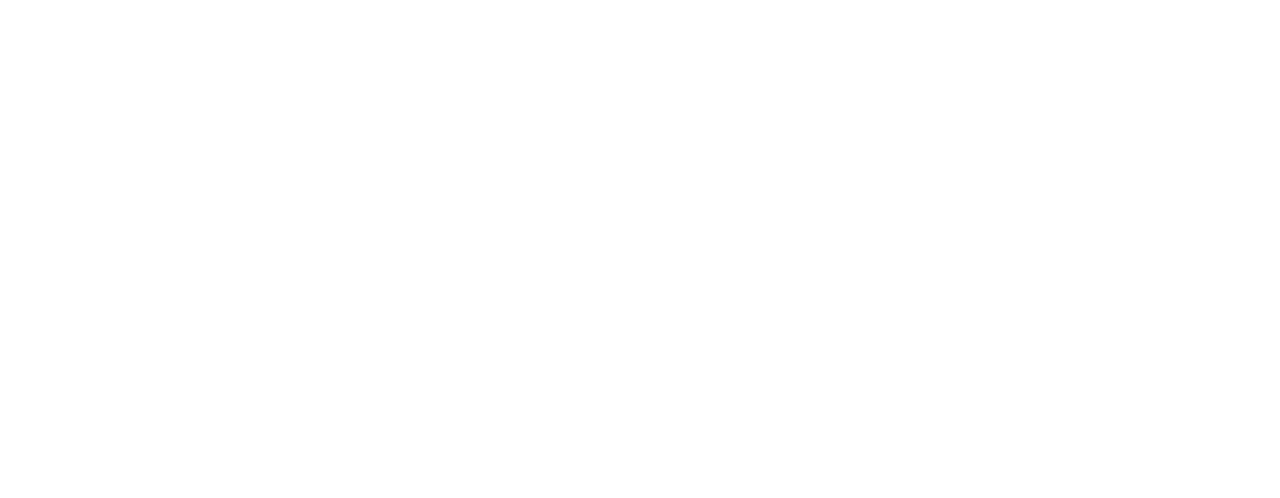
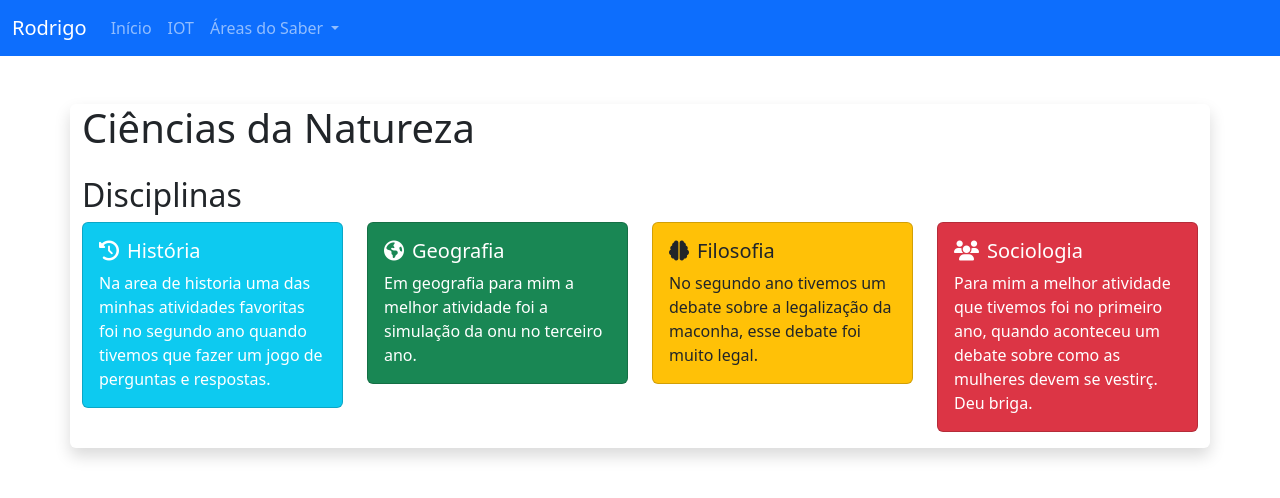
Before and after one commit to VoxPo/RodrigoPortfolio, a plain HTML site: page ciencias-natureza.html in a window 1280 px wide. Drawn offline with nearby package versions, Linux system fonts and the light colour scheme.

Commit message:
humanas pronto

```diff
--- a/ciencias-natureza.html
+++ b/ciencias-natureza.html
@@ -0,0 +1,92 @@
+<!DOCTYPE html>
+<html lang="pt-br">
+<head>
+    <meta charset="UTF-8">
+    <meta name="viewport" content="width=device-width, initial-scale=1.0">
+    <title>Ciências Humanas - Meu Portfólio</title>
+    <link href="https://cdn.jsdelivr.net/npm/bootstrap@5.3.0/dist/css/bootstrap.min.css" rel="stylesheet">
+    <link rel="stylesheet" href="https://cdnjs.cloudflare.com/ajax/libs/font-awesome/6.4.0/css/all.min.css">
+    <link href="style.css" rel="stylesheet">
+</head>
+<body>
+    <nav class="navbar navbar-expand-lg navbar-dark bg-primary">
+        <div class="container-fluid">
+            <a class="navbar-brand" href="index.html">Rodrigo</a>
+            <button class="navbar-toggler" type="button" data-bs-toggle="collapse" data-bs-target="#navbarNavDropdown">
+                <span class="navbar-toggler-icon"></span>
+            </button>
+            <div class="collapse navbar-collapse" id="navbarNavDropdown">
+                <ul class="navbar-nav">
+                    <li class="nav-item">
+                        <a class="nav-link" href="index.html">Início</a>
+                    </li>
+                    <li class="nav-item">
+                        <a class="nav-link" href="iot.html">IOT</a>
+                    </li>
+                    <li class="nav-item dropdown">
+                        <a class="nav-link dropdown-toggle" href="#" id="navbarDropdownMenuLink" role="button" data-bs-toggle="dropdown">
+                            Áreas do Saber
+                        </a>
+                        <ul class="dropdown-menu">
+                            <li><a class="dropdown-item" href="ciencias-humanas.html">Ciências Humanas</a></li>
+                            <li><a class="dropdown-item" href="ciencias-natureza.html">Ciências da Natureza</a></li>
+                            <li><a class="dropdown-item" href="linguagens.html">Linguagens</a></li>
+                            <li><a class="dropdown-item" href="matematica.html">Matemática</a></li>
+                        </ul>
+                    </li>
+                </ul>
+            </div>
+        </div>
+    </nav>
+
+    <main class="container mt-5 fade-in rounded shadow">
+        <h1>Ciências da Natureza</h1>
+
+        <section class="mt-4 ">
+            <h2>Disciplinas</h2>
+            <div class="row">
+                <div class="col-md-3 mb-3">
+                    <div class="card bg-info text-white">
+
+                        <div class="card-body">
+                            <h5 class="card-title"><i class="fas fa-history me-2"></i>História</h5>
+                            <p class="card-text">Na area de historia uma das minhas atividades favoritas foi no segundo ano quando tivemos que fazer um jogo de perguntas e respostas.</p>
+                        </div>
+                    </div>
+                </div>
+                <div class="col-md-3 mb-3">
+                    <div class="card bg-success text-white">
+
+                        <div class="card-body">
+                            <h5 class="card-title"><i class="fas fa-globe-americas me-2"></i>Geografia</h5>
+                            <p class="card-text">Em geografia para mim a melhor atividade foi a simulação da onu no terceiro ano.</p>
+                        </div>
+                    </div>
+                </div>
+                <div class="col-md-3 mb-3">
+                    <div class="card bg-warning">
+
+                        <div class="card-body">
+                            <h5 class="card-title"><i class="fas fa-brain me-2"></i>Filosofia</h5>
+                            <p class="card-text">No segundo ano tivemos um debate sobre a legalização da maconha, esse debate foi muito legal.</p>
+                        </div>
+                    </div>
+                </div>
+                <div class="col-md-3 mb-3">
+                    <div class="card bg-danger text-white">
+
+                        <div class="card-body">
+                            <h5 class="card-title"><i class="fas fa-users me-2"></i>Sociologia</h5>
+                            <p class="card-text">Para mim a melhor atividade que tivemos foi no primeiro ano, quando aconteceu um debate sobre como as mulheres devem se vestirç. Deu briga.</p>
+                        </div>
+                    </div>
+                </div>
+            </div>
+        </section>
+    </main>
+
+
+
+    <script src="https://cdn.jsdelivr.net/npm/bootstrap@5.3.0/dist/js/bootstrap.bundle.min.js"></script>
+</body>
+</html>
```
Also changed, not shown: ciencias-humanas.html (+4 -4 lines).
